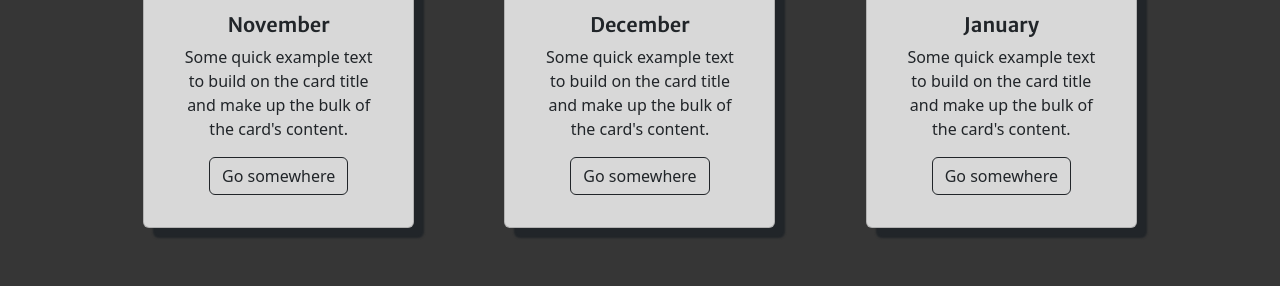
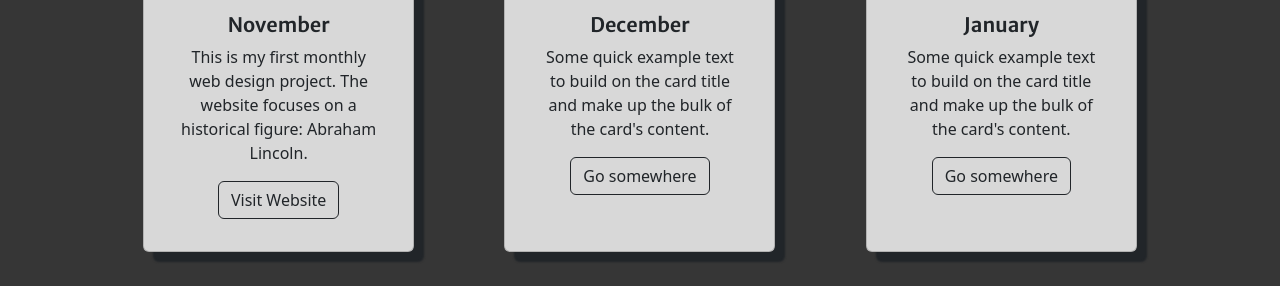
Before and after one commit to MatthewPass24/Gallery-1, a plain HTML site: page index.html in a window 1280 px wide. Shown: the part 514-800 px from the top of the page. Drawn offline with nearby package versions, Linux system fonts and the light colour scheme.

Commit message:
added november project link

```diff
--- a/index.html
+++ b/index.html
@@ -105,9 +105,8 @@
                 <img src="https://picsum.photos/600/400" class="card-img-top" alt="...">
                 <div class="card-body text-center">
                     <h5 class="card-title">November</h5>
-                    <p class="card-text">Some quick example text to build on the card title and make up the bulk of the
-                        card's content.</p>
-                    <a href="#" class="btn btn-outline-dark">Go somewhere</a>
+                    <p class="card-text">This is my first monthly web design project. The website focuses on a historical figure: Abraham Lincoln.</p>
+                    <a href="http://127.0.0.1:5501/index.html" class="btn btn-outline-dark">Visit Website</a>
                 </div>
             </div>
         <!--November end-->
```
